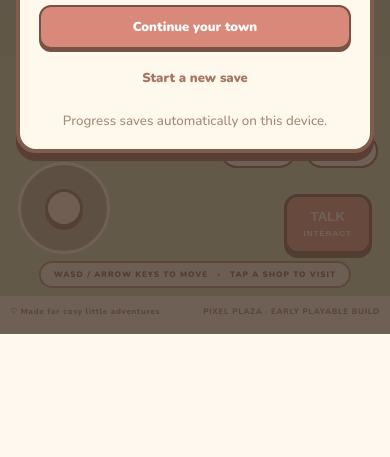
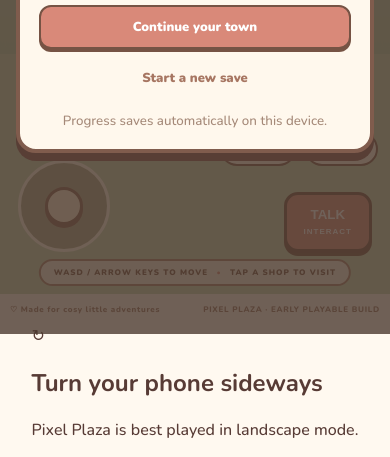
Before and after one commit to kinjal-devs/pixel-plaza, a plain HTML site: page index.html in a window 390 px wide. Shown: the part 510-967 px from the top of the page. Before the commit the page ends 844 px from the top, so only its background shows below. Drawn offline with nearby package versions, Linux system fonts and the light colour scheme.

Commit message:
Prepare mobile landscape layout and clean duplicate controls

```diff
--- a/index.html
+++ b/index.html
@@ -18,9 +18,6 @@
         <button class="icon-button" id="wardrobe-button" aria-label="Character wardrobe">♙</button>
         <button class="icon-button" id="bag-button" aria-label="Inventory">▤</button>
         <button class="icon-button" id="settings-button" aria-label="Settings">⚙</button>
-        <button class="icon-button" id="wardrobe-button" aria-label="Character wardrobe">♙</button>
-        <button class="icon-button" id="bag-button" aria-label="Inventory">▤</button>
-        <button class="icon-button" id="settings-button" aria-label="Settings">⚙</button>
       </div>
     </header>
 
@@ -36,6 +33,14 @@
     </section>
     <footer class="footer"><span>♡ Made for cosy little adventures</span><span>PIXEL PLAZA · EARLY PLAYABLE BUILD</span></footer>
   </main>
+
+  <div class="rotate-message" id="rotate-message" role="status">
+    <div class="rotate-card">
+      <div class="rotate-icon">↻</div>
+      <h2>Turn your phone sideways</h2>
+      <p>Pixel Plaza is best played in landscape mode.</p>
+    </div>
+  </div>
 
   <div class="modal-backdrop hidden" id="modal-backdrop">
     <section class="modal" role="dialog" aria-modal="true" aria-labelledby="modal-title">
@@ -63,6 +68,5 @@
   <div id="systems-root"></div>
   <script src="game.js"></script>
   <script src="game-systems.js"></script>
-  <script src="game-systems.js"></script>
 </body>
 </html>
```
